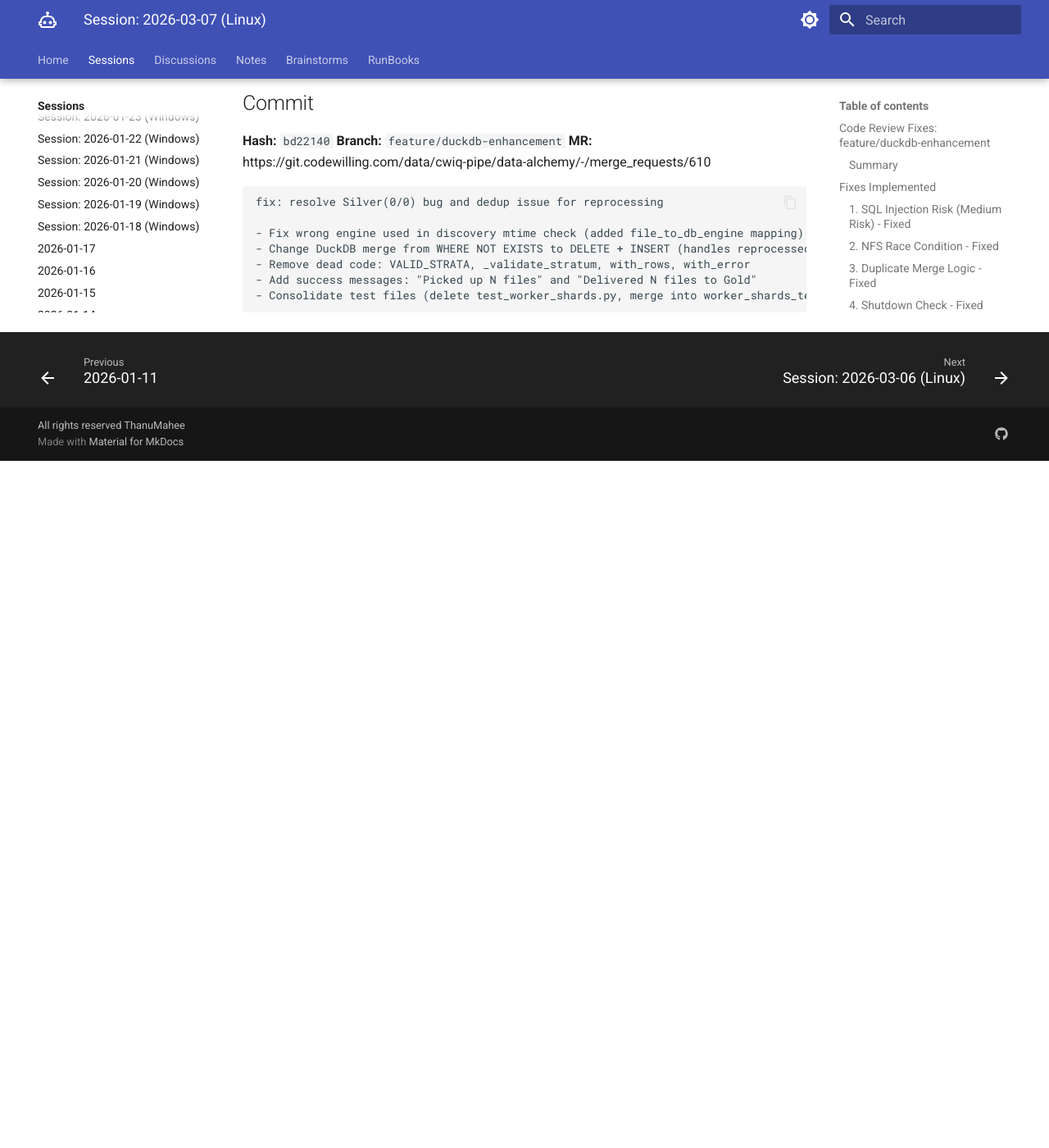
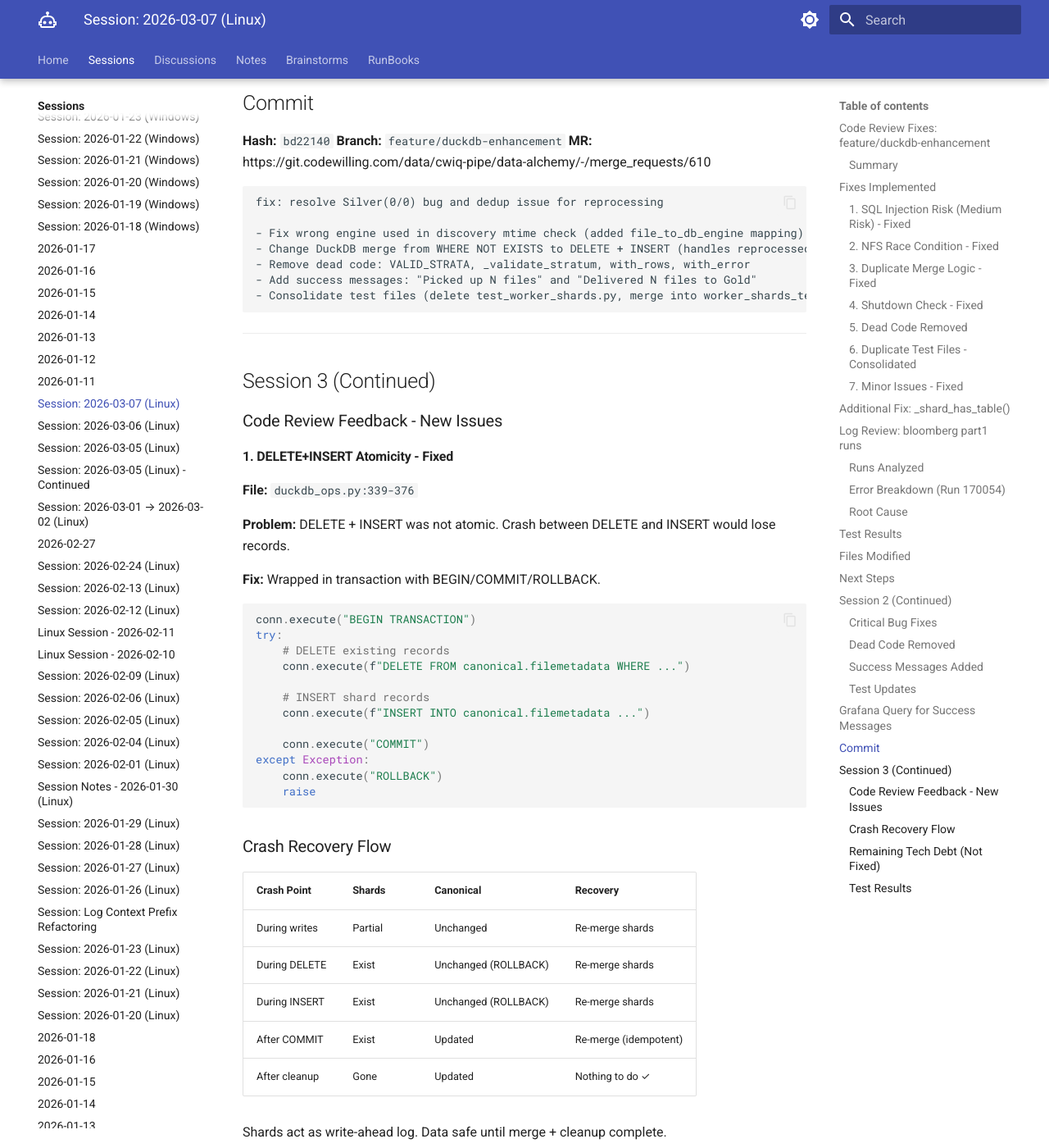
Before and after one commit to ThanuMahee12/AgentContext, an MkDocs documentation site: the page built from docs/sessions/claude/l-2026-03-07.md, in a window 1280 px wide and 1400 px high, scrolled down 5974 px. Shown: the whole window at 82% size. Built offline with MkDocs 1.6.1 and Material for MkDocs 9.7.7, drawn with Linux system fonts in a browser that asks for light colours; before the commit the page ends 6536 px from its top, so only the background shows below that; some of the changed text lies outside the part shown.

Commit message:
docs: add session 3 - transaction atomicity fix

````diff
--- a/docs/sessions/claude/l-2026-03-07.md
+++ b/docs/sessions/claude/l-2026-03-07.md
@@ -260,3 +260,55 @@ fix: resolve Silver(0/0) bug and dedup issue for reprocessing
 - Add success messages: "Picked up N files" and "Delivered N files to Gold"
 - Consolidate test files (delete test_worker_shards.py, merge into worker_shards_tests.py)
 ```
+
+---
+
+## Session 3 (Continued)
+
+### Code Review Feedback - New Issues
+
+#### 1. DELETE+INSERT Atomicity - Fixed
+**File:** `duckdb_ops.py:339-376`
+
+**Problem:** DELETE + INSERT was not atomic. Crash between DELETE and INSERT would lose records.
+
+**Fix:** Wrapped in transaction with BEGIN/COMMIT/ROLLBACK.
+
+```python
+conn.execute("BEGIN TRANSACTION")
+try:
+    # DELETE existing records
+    conn.execute(f"DELETE FROM canonical.filemetadata WHERE ...")
+
+    # INSERT shard records
+    conn.execute(f"INSERT INTO canonical.filemetadata ...")
+
+    conn.execute("COMMIT")
+except Exception:
+    conn.execute("ROLLBACK")
+    raise
+```
+
+### Crash Recovery Flow
+
+| Crash Point | Shards | Canonical | Recovery |
+|-------------|--------|-----------|----------|
+| During writes | Partial | Unchanged | Re-merge shards |
+| During DELETE | Exist | Unchanged (ROLLBACK) | Re-merge shards |
+| During INSERT | Exist | Unchanged (ROLLBACK) | Re-merge shards |
+| After COMMIT | Exist | Updated | Re-merge (idempotent) |
+| After cleanup | Gone | Updated | Nothing to do ✓ |
+
+Shards act as write-ahead log. Data safe until merge + cleanup complete.
+
+### Remaining Tech Debt (Not Fixed)
+
+| Priority | Issue | Notes |
+|----------|-------|-------|
+| Medium | Path regex rejects spaces/backslashes | Low risk in prod (Linux) |
+| Low | `file_to_db_engine` dict not cleared between cycles | Minor memory concern |
+| Low | Hardcoded CREATE TABLE schema | Track as tech debt |
+
+### Test Results
+
+All 29 tests passing ✓
````
